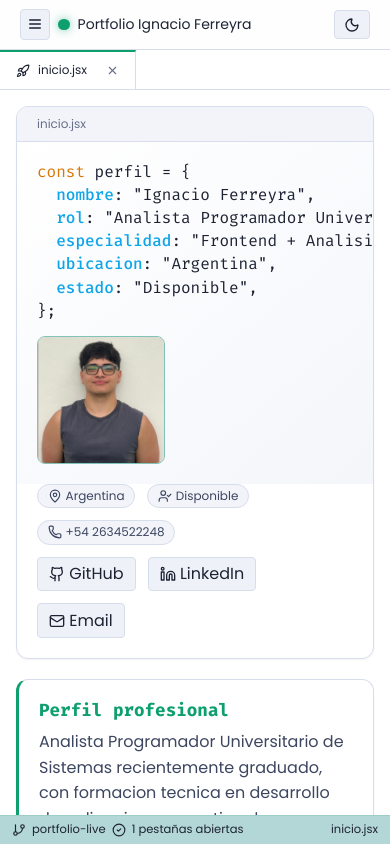
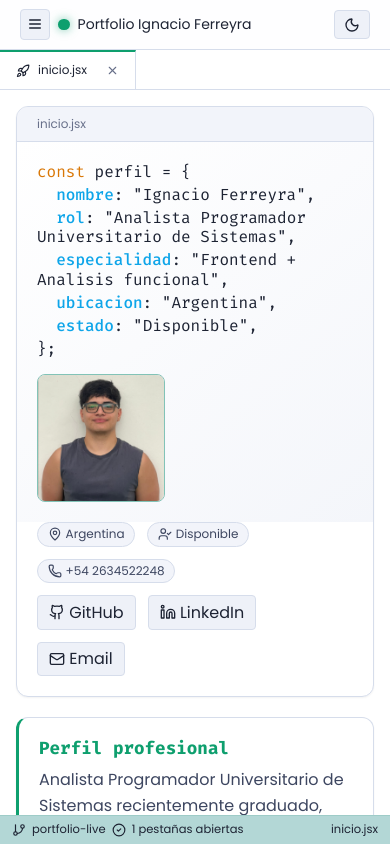
Before and after one commit to NachoFerreyra/Portfolio-Ignacio-Ferreyra, a React (Vite) app: page /inicio in a window 390 px wide. Built offline with nearby package versions, Linux system fonts and the light colour scheme.

Commit message:
refactor: improve layout and responsiveness in Inicio component styles

```diff
--- a/src/components/Inicio/Inicio.module.scss
+++ b/src/components/Inicio/Inicio.module.scss
@@ -44,6 +44,9 @@
   gap: variables.$space-2xs;
   color: var(--text-primary);
   min-width: 0;
+  max-width: 100%;
+  white-space: pre-wrap;
+  overflow-wrap: anywhere;
 
   em {
     color: var(--syntax-keyword);
@@ -68,7 +71,7 @@
     color-mix(in srgb, var(--surface-2) 65%, transparent) 100%
   );
 
-  @include mixins.media-down(variables.$breakpoint-md) {
+  @include mixins.media-down(variables.$breakpoint-lg) {
     grid-template-columns: 1fr;
     gap: variables.$space-m;
   }
@@ -78,7 +81,7 @@
   display: flex;
   justify-content: flex-end;
 
-  @include mixins.media-down(variables.$breakpoint-md) {
+  @include mixins.media-down(variables.$breakpoint-lg) {
     justify-content: flex-start;
   }
 }
```
